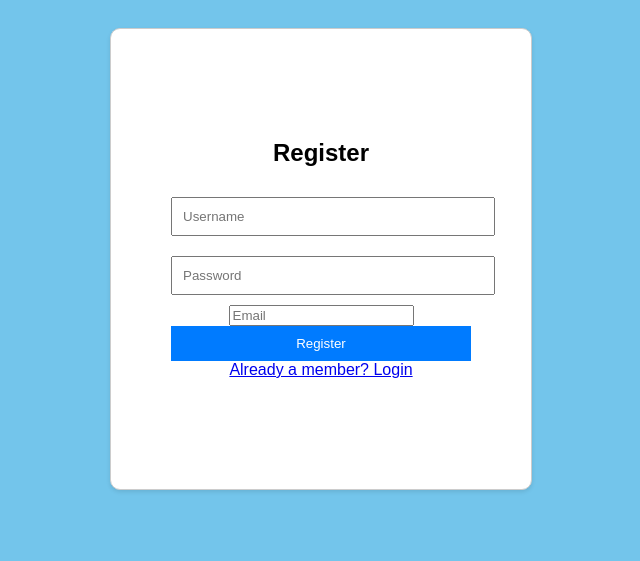
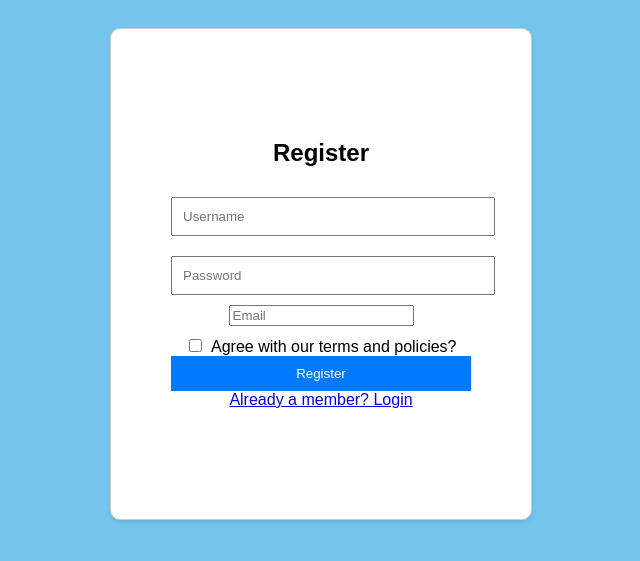
Before and after one commit to Pizzeria4Luigi/PizzaLuigiAndMario, a Flask app: page /registration in a window 1280 px wide. Shown: the top 561 px of the page, without its empty margins (319-959 px from the left). Run offline with Flask 3, Linux system fonts and the light colour scheme.

Commit message:
Working Checkbox

```diff
--- a/pizzaProject/Templates/RegisterPage.html
+++ b/pizzaProject/Templates/RegisterPage.html
@@ -46,21 +46,41 @@
             color: #fff;
             border: none;
         }
+        label {
+        display: block;
+        margin-top: 10px;
+        }
+        input[type="checkbox"] {
+        margin-right: 5px;
+        }
     </style>
 </head>
 <body>
     <div class="square">
         <div class="container">
             <h2>Register</h2>
-            <form action="/registration" method="POST">
+            <form action="/registration" method="POST" onsubmit="return validateForm()">
                 <input type="text" name="Username" placeholder="Username" value="{{request.form.Username}}">
                 <input type="password" name="Password" placeholder="Password" value="{{request.form.Password}}">
                 <!-- <input type="password" name="Password1" placeholder="Repeat Password" required> -->
                 <input type="email" placeholder="Email" name="Email" value="{{request.form.Email}}">
+                <label>
+                    <input type="checkbox" name="Checkbox" value="1"> Agree with our terms and policies?
+                </label>
                 <input type="submit" value="Register">
             </form>
             <a href="/login">Already a member? Login</a>
         </div>
     </div>
+    <script>
+        function validateForm() {
+            var checkBox = document.getElementById("agreement");
+            if (!checkBox.checked) {
+                alert("You must agree to the terms and policies to register.");
+                return false;
+            }
+            return true;
+        }
+    </script>
 </body>
 </html>
```
